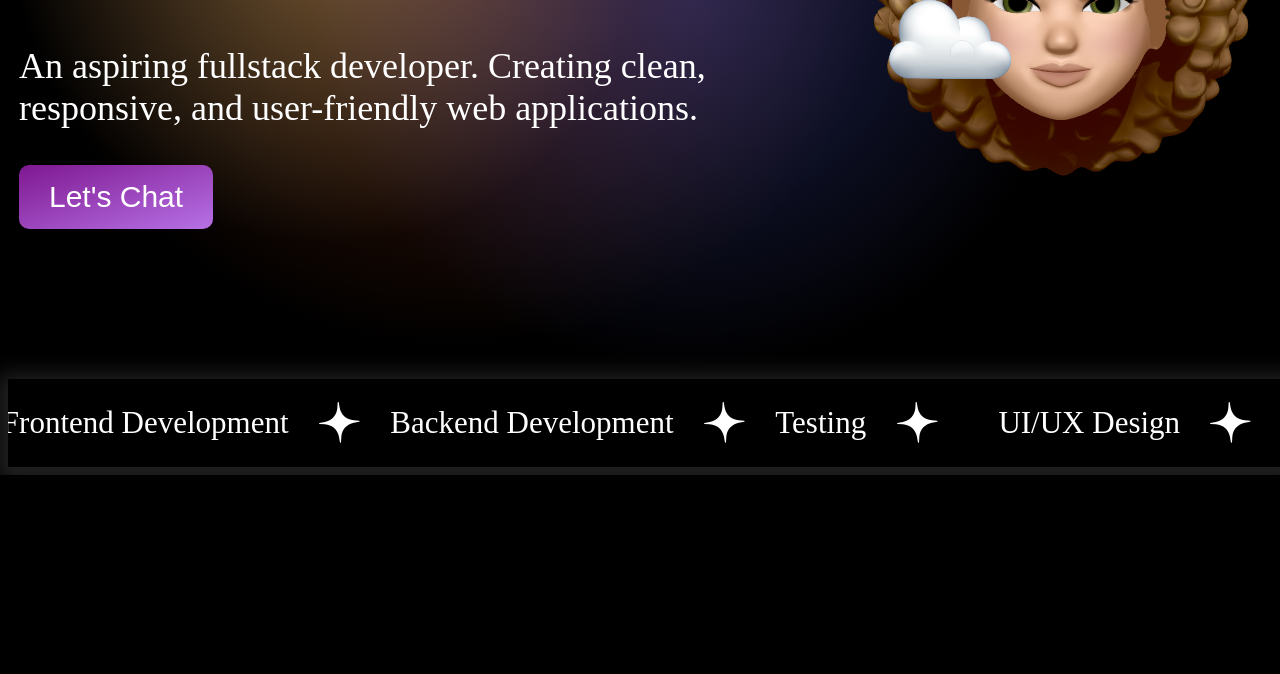
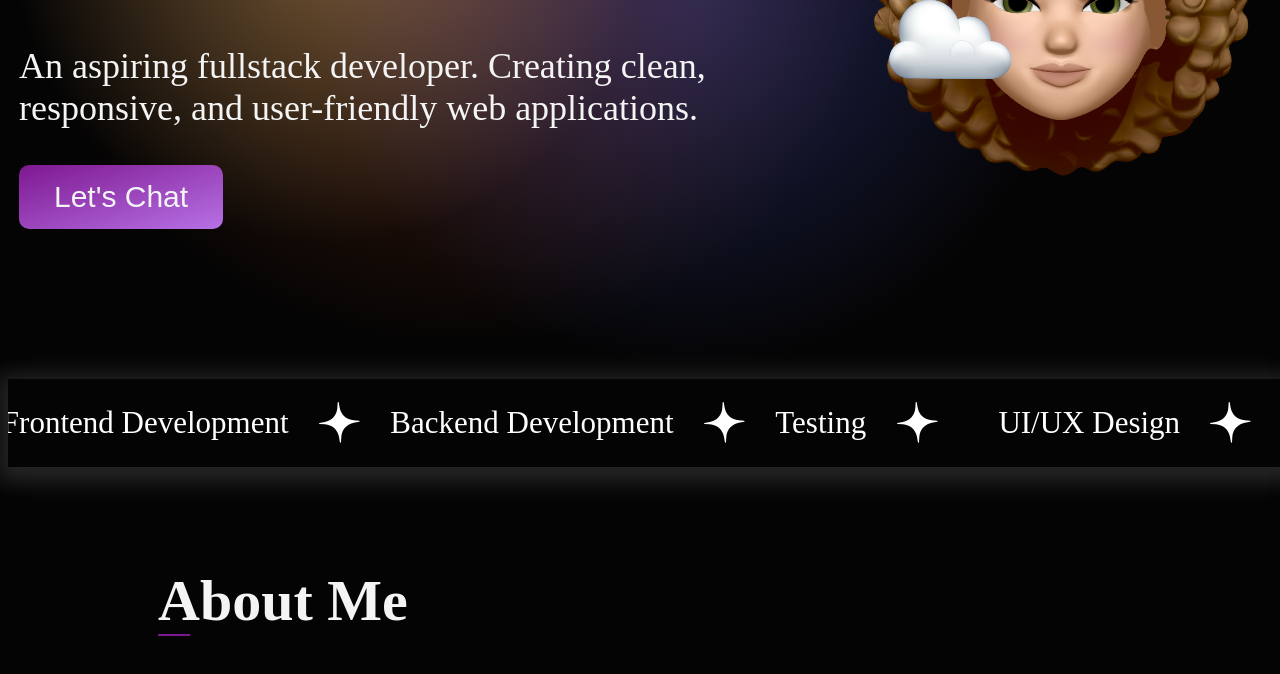
Before and after one commit to drina-musaj/portfolio, a plain HTML site: page index.html in a window 1280 px wide. Shown: the part 404-1078 px from the top of the page. Before the commit the page ends 879 px from the top, so only its background shows below. Drawn offline with Linux system fonts and the light colour scheme.

Commit message:
about me section

```diff
--- a/index.html
+++ b/index.html
@@ -72,6 +72,10 @@
         </div>
       </div>
 
+      <section>
+        <h1 class="about-header">About Me</h1>
+      </section>
+
 
 </body>
 
--- a/styles.css
+++ b/styles.css
@@ -1,7 +1,6 @@
 body{
-    background-color: black;
+    background-color: rgb(4, 4, 4);
     font-family: 'Poppins';
-
 }
 
 section{
@@ -75,25 +74,25 @@ li a:hover{
 }
 
 .hero-title{
-    color: white;
+    color: #f4f4f4;
     font-size: 86px;
     max-width: 300px;
     line-height: 1;
 }
 
 .hero-left p{
-    color: white;
+    color: #f4f4f4;
     font-size: 36px;
     max-width: 800px;
     font-weight: 300;
 }
 
 .hero-left button{
-    color: white;
+    color: #f4f4f4;
     border-style: none;
     border-radius: 10px;
     font-size: 30px;
-    padding: 15px 30px;
+    padding: 15px 35px;
     background-image: linear-gradient(to right bottom, #7E1891, #B771E5 );
 }
 
@@ -107,6 +106,12 @@ li a:hover{
     background-color: #0000;
     box-shadow: 0px 5px 20px 10px rgba(227, 227, 227, 0.15);
     justify-content: space-evenly;
+}
+
+.skills-ribbon p{
+    color: white;
+    font-family: 'Clash Display';
+    font-size: 31px;
 }
 
 .skills-ribbon{
@@ -123,15 +128,22 @@ li a:hover{
     to{
         transform: translateX(-100%);
     }
-
 }
 
+.about-header{
+    color: #f4f4f4;
+    font-size: 58px;
+    padding-left: 150px;
+    margin-top: 100px;
+}
 
-.skills-ribbon p{
-    color: white;
-    font-family: 'Clash Display';
-    font-size: 31px;
+.about-header::after{
+    content: "";
+    display: block;
+    width: 32px;
+    border-bottom: 2px solid #7E1891;
 }
+
 
 @media screen and (max-width: 1219px) {
     .scroller{
```
